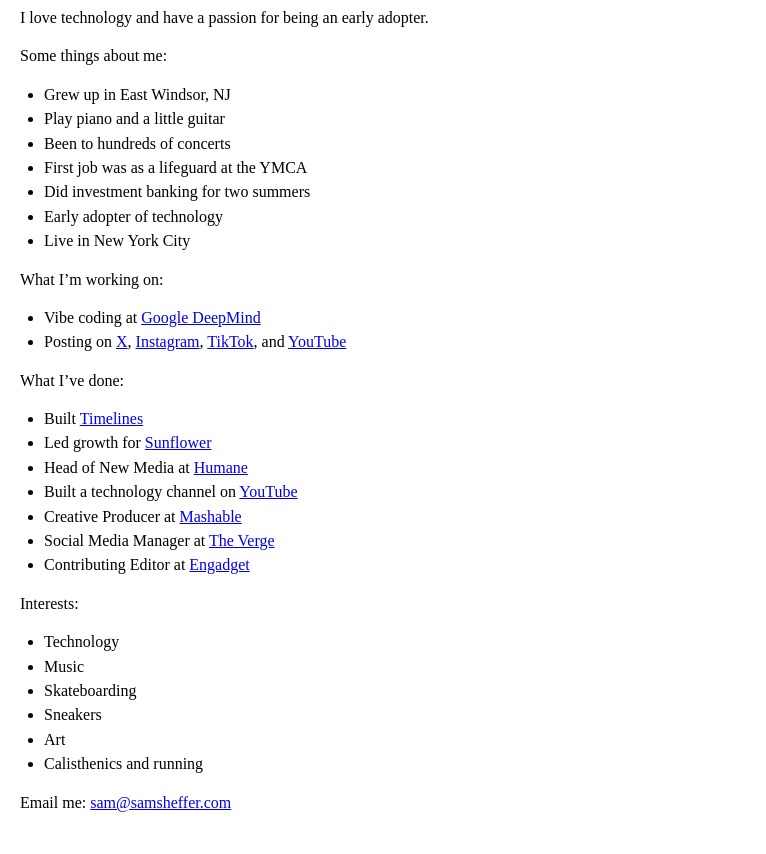
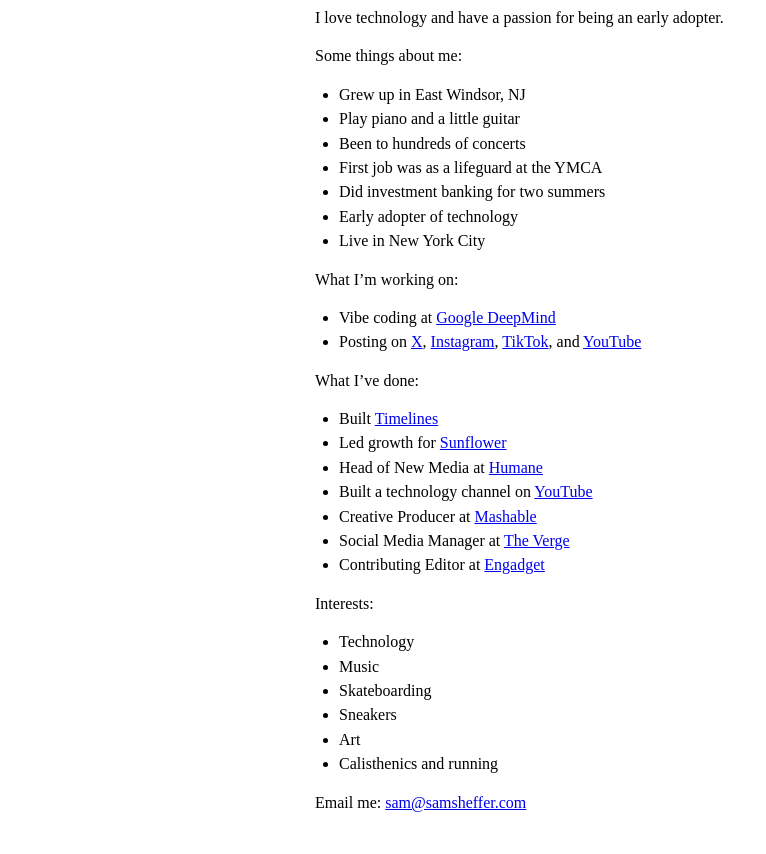
Before and after one commit to samsheffer/samsheffer-site, a plain HTML site: page index.html in a window 1280 px wide. Shown: the part 81-935 px from the top of the page, without its empty margins (0-766 px from the left). Drawn offline with Linux system fonts and the light colour scheme.

Commit message:
Update index.html

```diff
--- a/index.html
+++ b/index.html
@@ -12,7 +12,9 @@
       color: #000;
       background: #fff;
       max-width: 650px;
-      margin: 40px 20px;
+margin: 40px auto;
+padding: 0 20px;
+
     }
     h1 {
       font-size: 1.25em;
```
